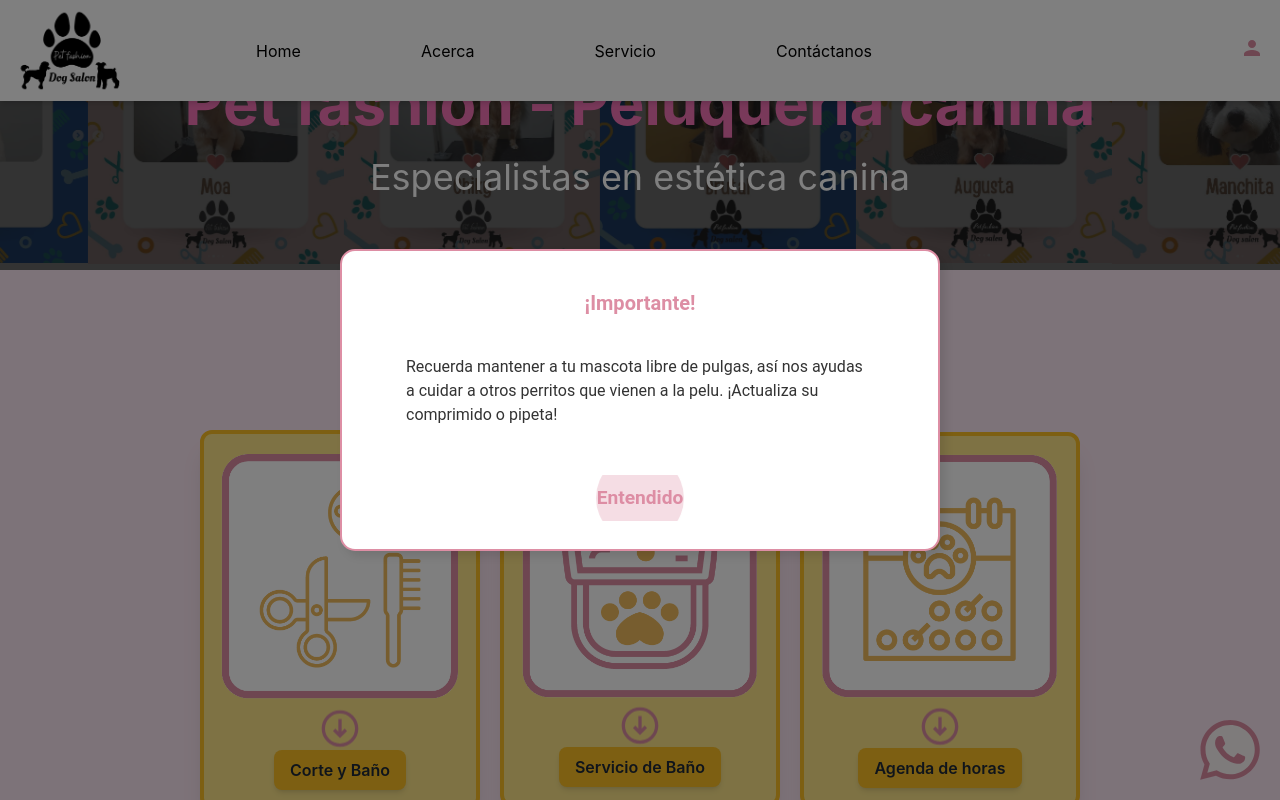
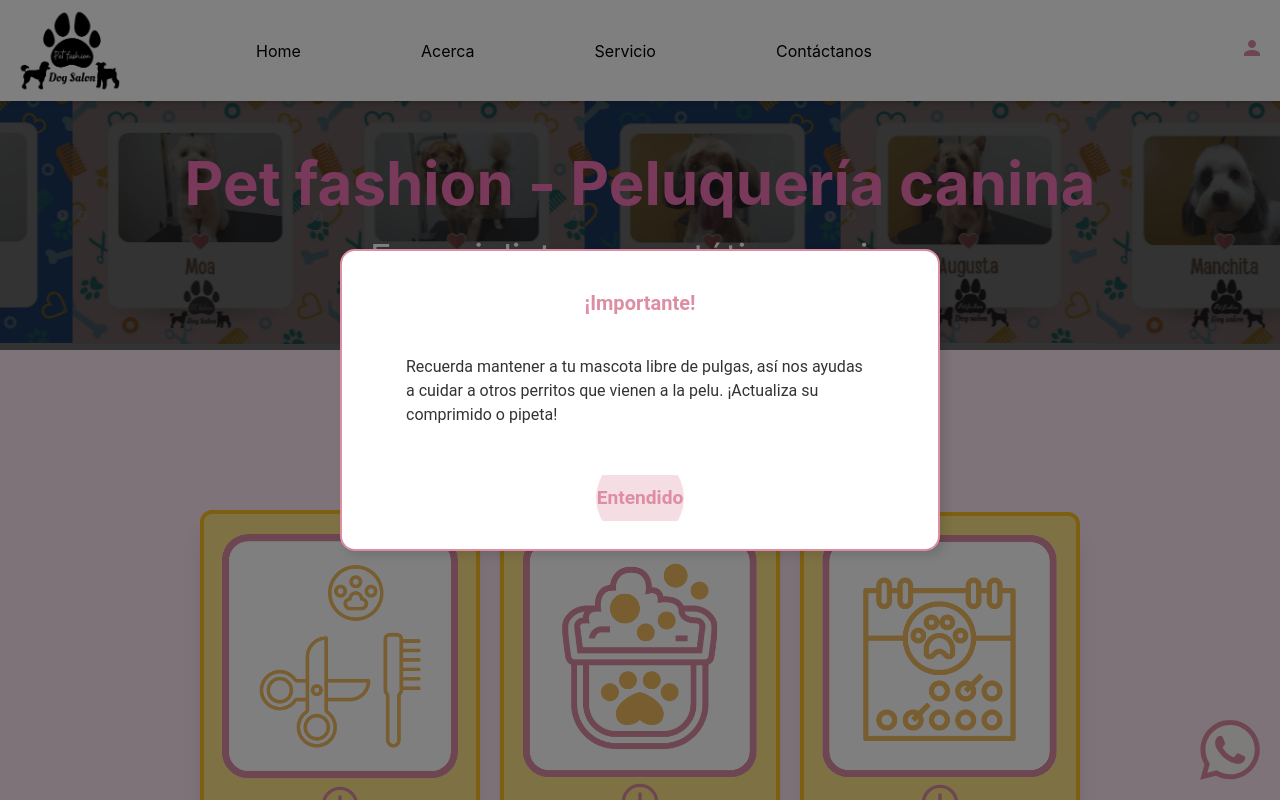
Before and after one commit to bohaz/petfashion, a React (Create React App) app: page /servicios in a window 1280 px wide. Shown: the top 800 px of the page. Built offline with nearby package versions, Linux system fonts and the light colour scheme.

Commit message:
Add margin top

```diff
--- a/src/components/Banner.jsx
+++ b/src/components/Banner.jsx
@@ -22,7 +22,7 @@ function Banner() {
     cssEase: 'linear',
   };
   return (
-    <div className="relative pt-2 overflow-hidden">
+    <div className="relative mt-20 pt-2 overflow-hidden">
       <div className="absolute inset-0 bg-neutral-800 opacity-70 z-10" />
       <div className="absolute inset-0 flex flex-col items-center justify-center z-20 text-white">
         <h1 className="text-2xl md:text-6xl font-bold text-pink-400">Pet fashion - Peluquería canina</h1>
```
